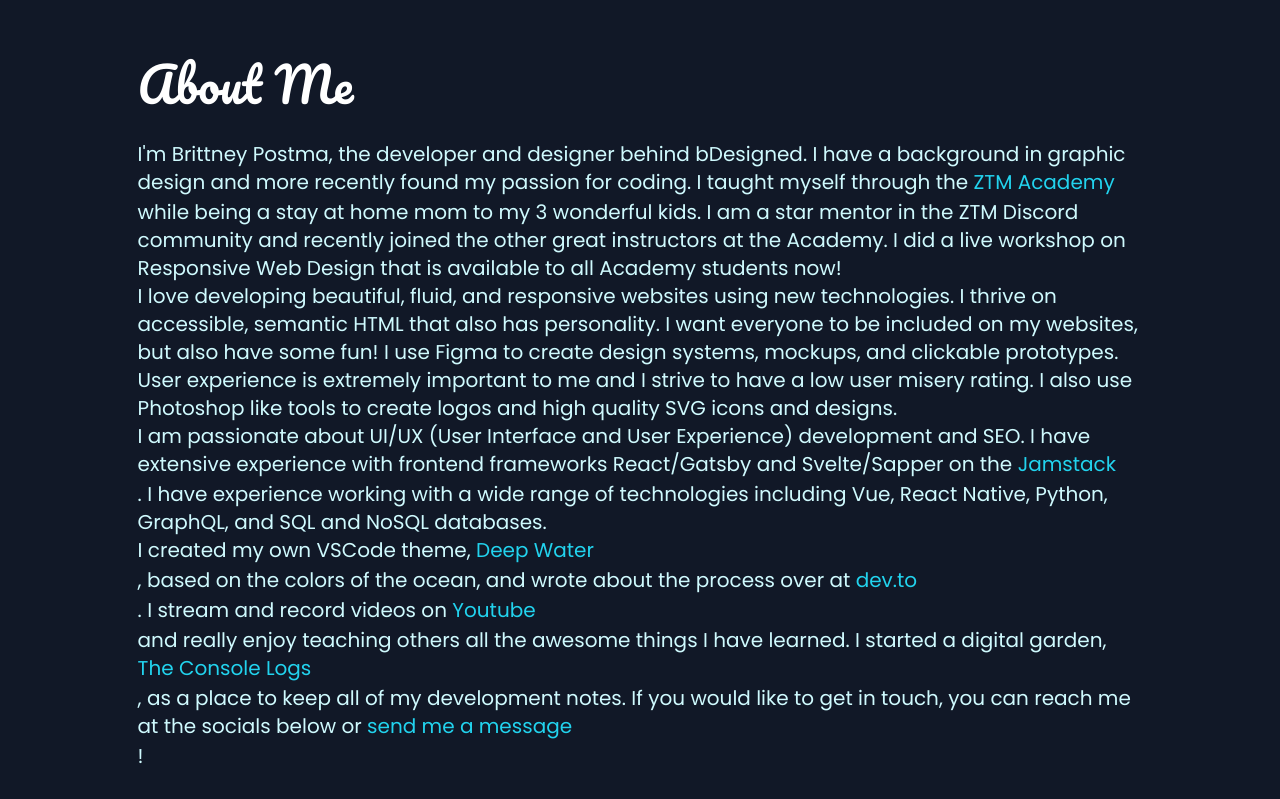
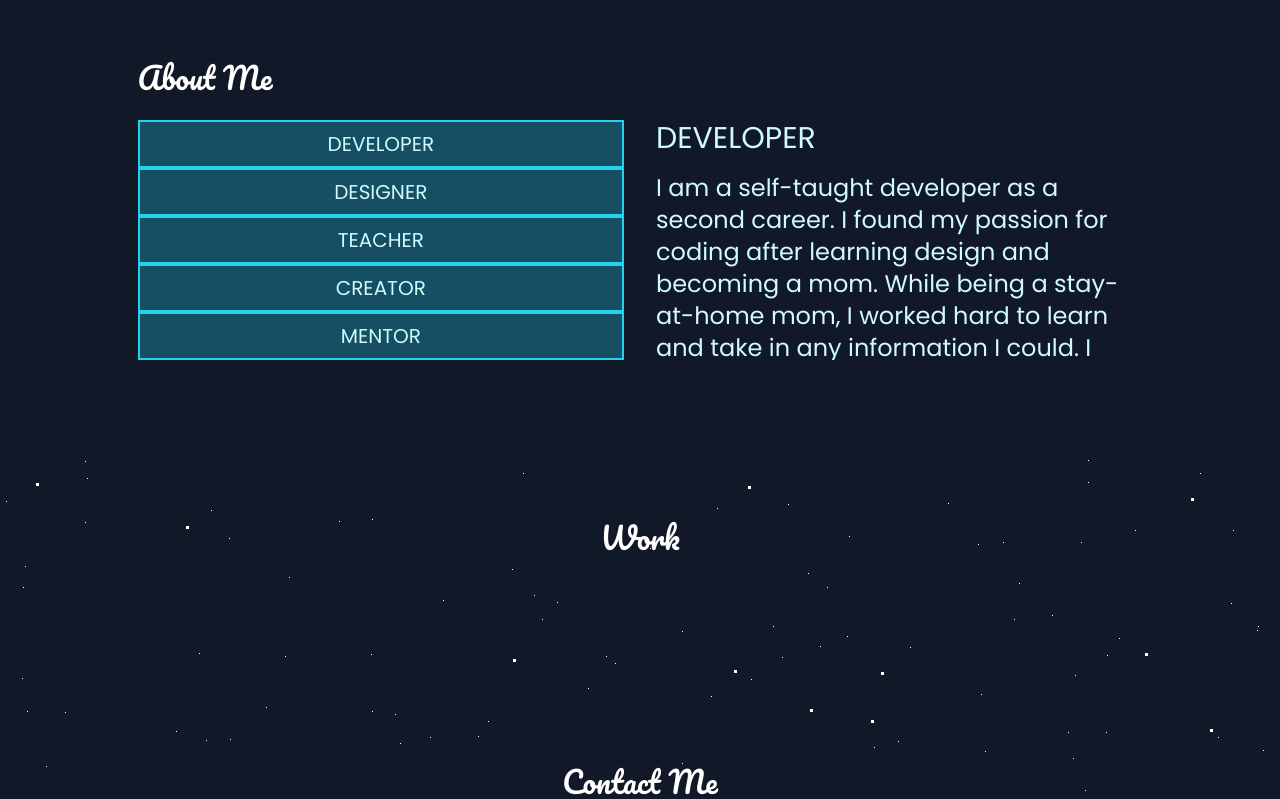
Before and after one commit to brittneypostma/brittneypostma.com, a SvelteKit app: page / in a window 1280 px wide. Shown: the part 820-1619 px from the top of the page. Built offline with nearby package versions, Linux system fonts and the light colour scheme.

Commit message:
about done

```diff
--- a/src/app.css
+++ b/src/app.css
@@ -1,6 +1,26 @@
 @tailwind base;
 @tailwind components;
 @tailwind utilities;
+
+* {
+	scrollbar-width: thin;
+	scrollbar-color: rgb(var(--color-surface-400)) rgb(var(--color-primary-400));
+}
+/* Chrome, Edge, and Safari */
+*::-webkit-scrollbar {
+	width: 15px;
+}
+
+*::-webkit-scrollbar-track {
+	background: rgb(var(--color-surface-400));
+	border-radius: 5px;
+}
+
+*::-webkit-scrollbar-thumb {
+	background-color: rgb(var(--color-primary-400));
+	border-radius: 14px;
+	border: 3px solid rgb(var(--color-surface-400));
+}
 
 html,
 body,
--- a/src/lib/components/Lights.svelte
+++ b/src/lib/components/Lights.svelte
@@ -1,4 +1,4 @@
-<!-- Credit to Jhey Thompkins, brilliant creator!
+<!-- Credit to Jhey Tompkins, brilliant creator!
   https://twitter.com/jh3yy
   https://codepen.io/jh3y/pen/KKpaZrO
 -->
--- /dev/null
+++ b/src/lib/data/description.js
@@ -0,0 +1,24 @@
+export const changingTitles = ['Developer', 'Designer', 'Teacher', 'Creator', 'Mentor']
+
+export const list = [
+  {
+    title: "developer",
+    text: `I am a self-taught developer as a second career. I found my passion for coding after learning design and becoming a mom. While being a stay-at-home mom, I worked hard to learn and take in any information I could. I loved CSS, it felt like I was bringing my designs to life. And then I found my place in the Svelte community. I am a Svelte Ambassador, co-founder of the Svelte Sirens community, co-host of the Svelte Radio podcast, and contributor. I advised a Google workshop as a Svelte expert. I have been using Svelte for years and have been building with SvelteKit since it was initially launched in beta. I built a design system for CodingCat.dev and implemented it into Next.js with TailwindCSS. I worked for Grainger building out their design system in Svelte and then transitioning it to React. I was at Netlify as a Developer Experience Engineer where I worked closely with the Development Workflow Pillar in the developer experience of products while maintaining my presence in the community.`
+  },
+  {
+    title: "designer",
+    text: `I have a background in graphic design and responsive web design including leading a workshop for the Zero to Mastery Academy. I have worked with atomic design principles and foundational programming knowledge to build out extensive design systems. I designed and helped build out CodingCat.dev and I worked with Grainger building out components in Svelte and React for their design system.`
+  },
+  {
+    title: "teacher",
+    text: `As a teacher in the industry, I have created courses, tutorials, given talks, and led workshops. I have been creating educational content with CodingCat.dev and Zero to Mastery Academy for several years. I have spoken on topics from design to development at leading industry conferences like Web Unleashed and The Jam.dev.`
+  },
+  {
+    title: "creator",
+    text: `I think I am naturally a content creator at heart. I am outgoing and will talk to anyone. I co-host the Svelte Radio and CodingCat.dev Podcast, where we speak with industry experts. I emcee at conferences like Svelte Summit, Vite Conf, and Remix Conf Europe. I do live coding on Twitch and YouTube. I founded the Svelte Sirens community and run the monthly talks and live streams. I also have a Red Bubble store where I sell my Figma art.`
+  },
+  {
+    title: "mentor",
+    text: `I am friendly by nature and will share any knowledge that I have with anyone. I have been recognized as a Star Mentor in the Zero to Mastery discord server where over 400k students learn. I am an admin in the Learn Build Teach discord server helping answer questions and host weekly events. I am an ambassador and moderator in the Svelte community mentoring in channels and with the Svelte Sirens live streams and talks.`
+  }
+]
--- a/src/lib/styles/fonts.css
+++ b/src/lib/styles/fonts.css
@@ -2,7 +2,7 @@
 	font-family: 'Victor Mono';
 	font-style: normal;
 	font-weight: 400;
-	src: url('./fonts/fira-mono/VictorMono-Regular.woff2') format('woff2');
+	src: url('./fonts/VictorMono-Regular.woff2') format('woff2');
 }
 
 @font-face {
--- a/src/routes/About.svelte
+++ b/src/routes/About.svelte
@@ -1,64 +1,38 @@
-<article>
-	<h1 class="text-white">About Me</h1>
-	<!-- <img src="me.png" alt="Brittney" class="mt-10 rounded-full shadow-2xl lg:float-left lg:m-12" /> -->
-	<p>
-		I'm Brittney Postma, the developer and designer behind bDesigned. I have a background in graphic
-		design and more recently found my passion for coding. I taught myself through the
-		<a href="https://academy.zerotomastery.io/?affcode=441520_gjue7n-1">ZTM Academy</a>
-		while being a stay at home mom to my 3 wonderful kids. I am a star mentor in the ZTM Discord community
-		and recently joined the other great instructors at the Academy. I did a live workshop on Responsive
-		Web Design that is available to all Academy students now!
-	</p>
-	<p>
-		I love developing beautiful, fluid, and responsive websites using new technologies. I thrive on
-		accessible, semantic HTML that also has personality. I want everyone to be included on my
-		websites, but also have some fun! I use Figma to create design systems, mockups, and clickable
-		prototypes. User experience is extremely important to me and I strive to have a low user misery
-		rating. I also use Photoshop like tools to create logos and high quality SVG icons and designs.
-	</p>
-	<p>
-		I am passionate about UI/UX (User Interface and User Experience) development and SEO. I have
-		extensive experience with frontend frameworks React/Gatsby and Svelte/Sapper on the
-		<a href="https://jamstack.org/">Jamstack</a>. I have experience working with a wide range of
-		technologies including Vue, React Native, Python, GraphQL, and SQL and NoSQL databases.
-	</p>
-	<p>
-		I created my own VSCode theme,
-		<a href="https://marketplace.visualstudio.com/items?itemName=bDesigned.deep-water">Deep Water</a
-		>, based on the colors of the ocean, and wrote about the process over at
-		<a href="https://dev.to/bdesigned/build-a-vscode-theme-3f4i">dev.to</a>. I stream and record
-		videos on
-		<a href="https://www.youtube.com/channel/UCyvOaBoW3Jti69U4Gw1ci9Q"> Youtube </a>
-		and really enjoy teaching others all the awesome things I have learned. I started a digital garden,
-		<a href="https://www.theconsolelogs.com/">The Console Logs</a>
-		, as a place to keep all of my development notes. If you would like to get in touch, you can reach
-		me at the socials below or
-		<a href="contact">send me a message</a>
-		!
-	</p>
+<script>
+	import { list } from '$lib/data/description'
+
+	let selected
+	let subtitle
+
+	function updateSelected(e, title, text) {
+		const target = e.target.innerText
+		if (target.toLowerCase() === title.toLowerCase()) {
+			selected = text
+			subtitle = title
+		}
+	}
+</script>
+
+<article class="grid gap-6">
+	<h2 class="text-white">About Me</h2>
+	<section class="grid grid-cols-2 gap-8 h-[30vh]">
+		<nav class="grid bg-primary-900">
+			{#each list as { title, text }}
+				<button
+					on:click="{event => updateSelected(event, title, text)}"
+					class="border-2 border-primary-400  transition-colors hover:bg-surface-900 hover:border-tertiary-400"
+					>{title.toUpperCase()}
+				</button>
+			{/each}
+		</nav>
+		<section class="overflow-y-auto text-2xl">
+			{#if selected}
+				<h3 class="font-sans text-3xl mb-4">{subtitle.toUpperCase()}</h3>
+				<p>{selected}</p>
+			{:else}
+				<h3 class="font-sans text-3xl mb-4">{list[0].title.toUpperCase()}</h3>
+				<p>{list[0].text}</p>
+			{/if}
+		</section>
+	</section>
 </article>
-<!-- <style>
-	p:not(:nth-child(2)) {
-		margin-top: 40px;
-	}
-	a {
-		color: var(--accent-color);
-		text-decoration: none;
-		position: relative;
-	}
-
-	a::before {
-		content: '';
-		position: absolute;
-		transition: all 0.3s ease;
-		bottom: 0;
-		width: 100%;
-		height: 2px;
-		background: var(--caribbean);
-		transform: scaleX(0);
-	}
-
-	a:hover::before {
-		transform: scaleX(1);
-	}
-</style> -->
--- a/src/routes/Contact.svelte
+++ b/src/routes/Contact.svelte
@@ -1,4 +1,4 @@
-<h1 class="text-center my-12">Contact Me</h1>
+<h2 class="text-center my-12">Contact Me</h2>
 <div class="container pb-96">
 	<div id="envelope" class="envelope">
 		<svg
--- a/src/routes/Home.svelte
+++ b/src/routes/Home.svelte
@@ -1,14 +1,14 @@
 <script>
 	import { onMount } from 'svelte'
 
-	const changingText = ['Developer', 'Designer', 'Teacher', 'Creator', 'Mentor']
+	import { changingTitles } from '$lib/data/description'
 
 	let idx = 0
 
 	onMount(() => {
 		setInterval(() => {
 			idx++
-			if (idx === changingText.length) {
+			if (idx === changingTitles.length && changingTitles) {
 				idx = 0
 			}
 		}, 1000)
@@ -34,7 +34,7 @@
 			</div>
 		</div>
 		<h2 class="font-sans text-2xl">
-			I am a <span class="bg-accent-400 bg-opacity-50 px-2">{changingText[idx]}</span>.
+			I am a <span class="bg-accent-400 bg-opacity-50 px-2">{changingTitles[idx]}</span>.
 		</h2>
 		<section class="flex gap-6 sm:justify-between mt-8">
 			<Links />
--- a/src/routes/Work.svelte
+++ b/src/routes/Work.svelte
@@ -0,0 +1 @@
+<h2>Work</h2>
```
